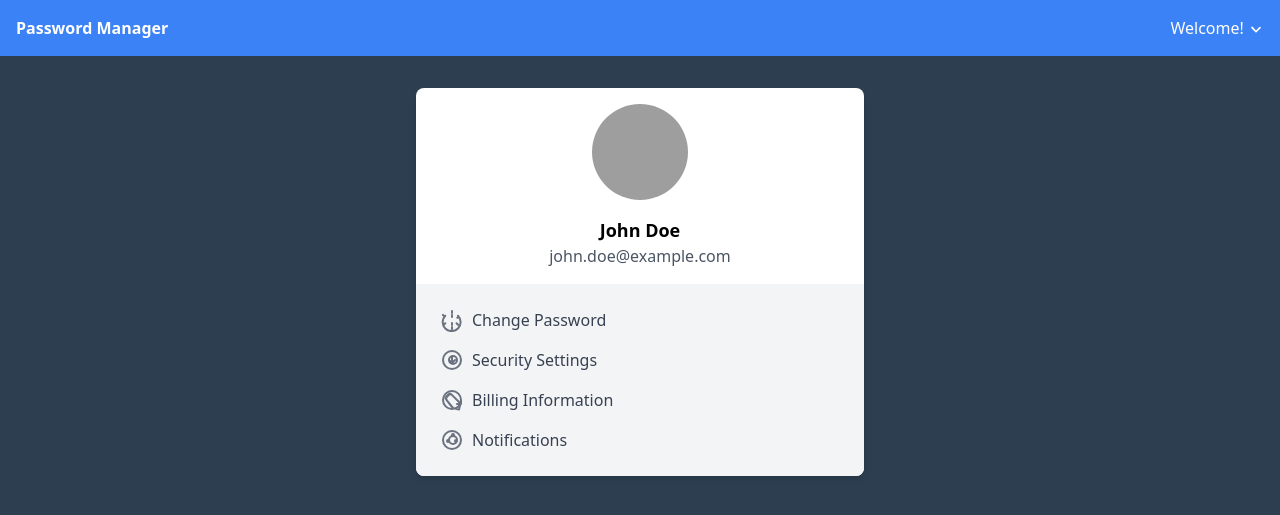
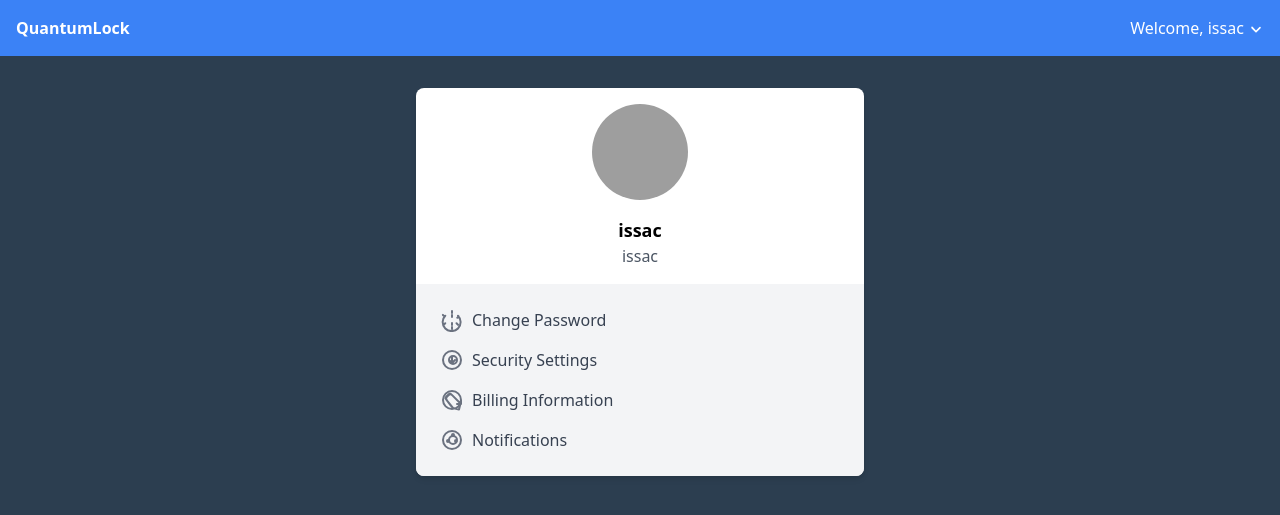
Before and after one commit to jayster12/QuantumLock, a Flask app: page /profile in a window 1280 px wide. Shown: the top 515 px of the page. Run offline with Flask 3, Linux system fonts and the light colour scheme; a user stored in the database is signed in; grey boxes are pictures that could not be loaded.

Commit message:
Modified some stuff for the profile. Filled in some variables so it presents accurate information back to end-user

```diff
--- a/app.py
+++ b/app.py
@@ -19,7 +19,7 @@ def closeDBConnection(exception=None):
 def index():
     return render_template("index.html")
 
-@app.route('/generate', methods=['GET'])
+@app.route('/generator', methods=['GET'])
 def generatePassword():
     return render_template('passwordgenerator.html')
 
@@ -122,7 +122,9 @@ def login():
 @app.route("/profile", methods=['GET'])
 def profile():
     if request.method == 'GET':
-        return render_template('profile.html')
+        #return render_template('profile.html', username=session['username'], email=session['email'])
+        return render_template('profile.html', user=session)
+        #return render_template('profile.html')
 
 
 @app.route("/settings", methods=['GET'])
--- a/templates/profile.html
+++ b/templates/profile.html
@@ -3,7 +3,7 @@
 <head>
     <meta charset="UTF-8">
     <meta name="viewport" content="width=device-width, initial-scale=1.0">
-    <title>Password Manager - Profile</title>
+    <title>QuantumLock - Profile</title>
     <!-- Include Tailwind CSS -->
     <link href="https://cdn.jsdelivr.net/npm/tailwindcss@2.2.19/dist/tailwind.min.css" rel="stylesheet">
     <style>
@@ -16,11 +16,11 @@
     <!-- Navigation bar -->
     <nav class="bg-blue-500 p-4">
         <div class="container mx-auto flex justify-between items-center">
-            <h1 class="text-white font-semibold">Password Manager</h1>
+            <h1 class="text-white font-semibold">QuantumLock</h1>
             <!-- Dropdown menu for navigation links -->
             <div class="relative">
                 <button class="text-white hover:text-gray-200 focus:outline-none">
-                    Welcome!
+                    Welcome, {{ user['username'] }}
                     <svg class="h-4 w-4 fill-current inline-block" xmlns="http://www.w3.org/2000/svg" viewBox="0 0 20 20"><path fill-rule="evenodd" d="M4.293 7.293a1 1 0 0 1 1.414-1.414L10 10.586l4.293-4.293a1 1 0 1 1 1.414 1.414l-5 5a1 1 0 0 1-1.414 0l-5-5a1 1 0 0 1-.001-1.414z"/></svg>
                         <path fill-rule="evenodd" d="M10 12l-4-4H6l4 4 4-4h.001l-.001-.001L14 8l-4 4z" clip-rule="evenodd" />
                     </svg>
@@ -30,6 +30,7 @@
                     <a href="/dashboard" class="block px-4 py-2 text-gray-800 hover:bg-gray-200">Dashboard</a>
                     <a href="/settings" class="block px-4 py-2 text-gray-800 hover:bg-gray-200">Settings</a>
                     <a href="/generator" class="block px-4 py-2 text-gray-800 hover:bg-gray-200">Password Generator</a>
+                    <a href="/logout" class="block px-4 py-2 text-gray-800 hover:bg-gray-200">Logout</a>
                 </div>
             </div>
         </div>
@@ -40,11 +41,11 @@
         <div class="max-w-md mx-auto bg-white rounded-lg overflow-hidden shadow-md">
             <div class="px-6 py-4">
                 <div class="flex justify-center">
-                    <img src="https://randomuser.me/api/portraits/men/1.jpg" alt="Profile Picture" class="h-24 w-24 rounded-full">
+                    <img src="https://svgur.com/i/146b.svg" alt="Profile Picture" class="h-24 w-24 rounded-full">
                 </div>
                 <div class="text-center mt-4">
-                    <h2 class="text-lg font-semibold">John Doe</h2>
-                    <p class="text-gray-600">john.doe@example.com</p>
+                    <h2 class="text-lg font-semibold">{{ user['username'] }}</h2>
+                    <p class="text-gray-600">{{ user['email'] }}</p>
                 </div>
             </div>
             <div class="bg-gray-100 px-6 py-4">
```
Also changed, not shown: templates/passwordgenerator.html (+5 -2 lines), templates/vault.html (+4 -11 lines), users.db.
